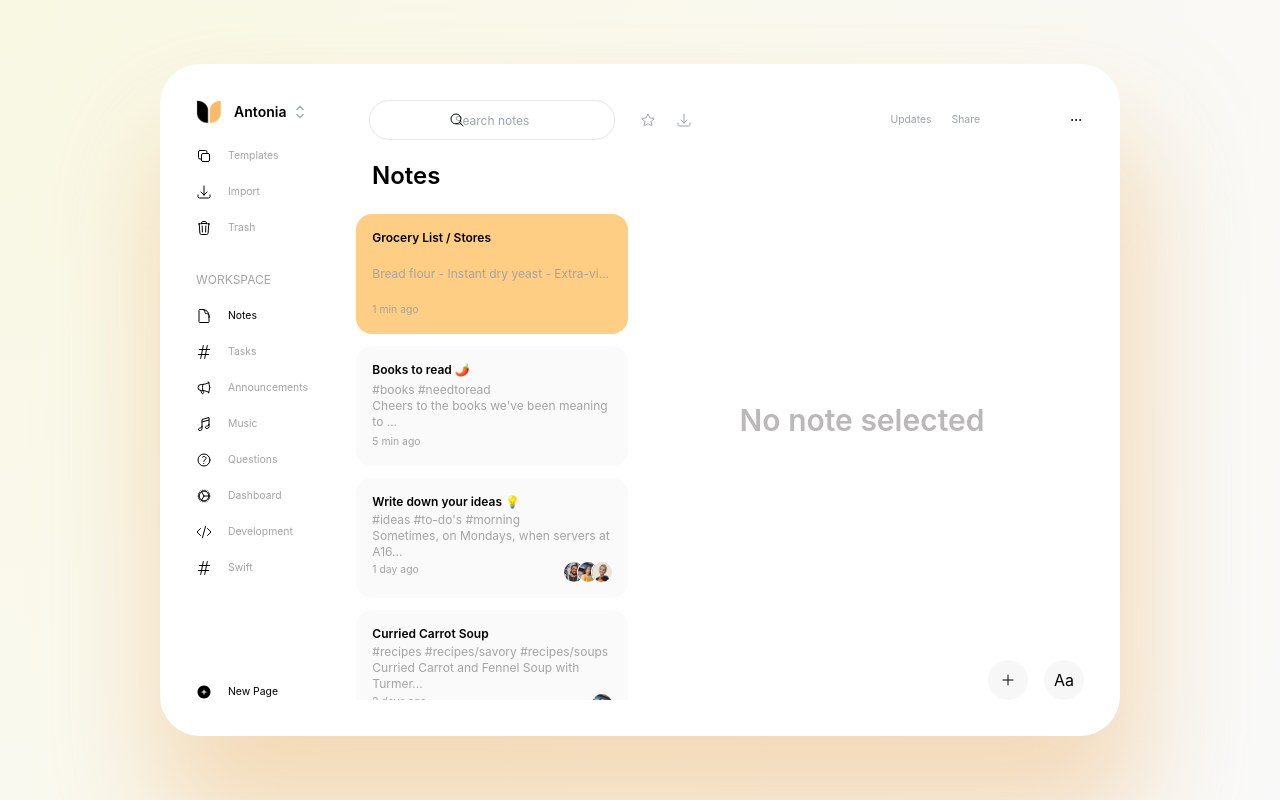
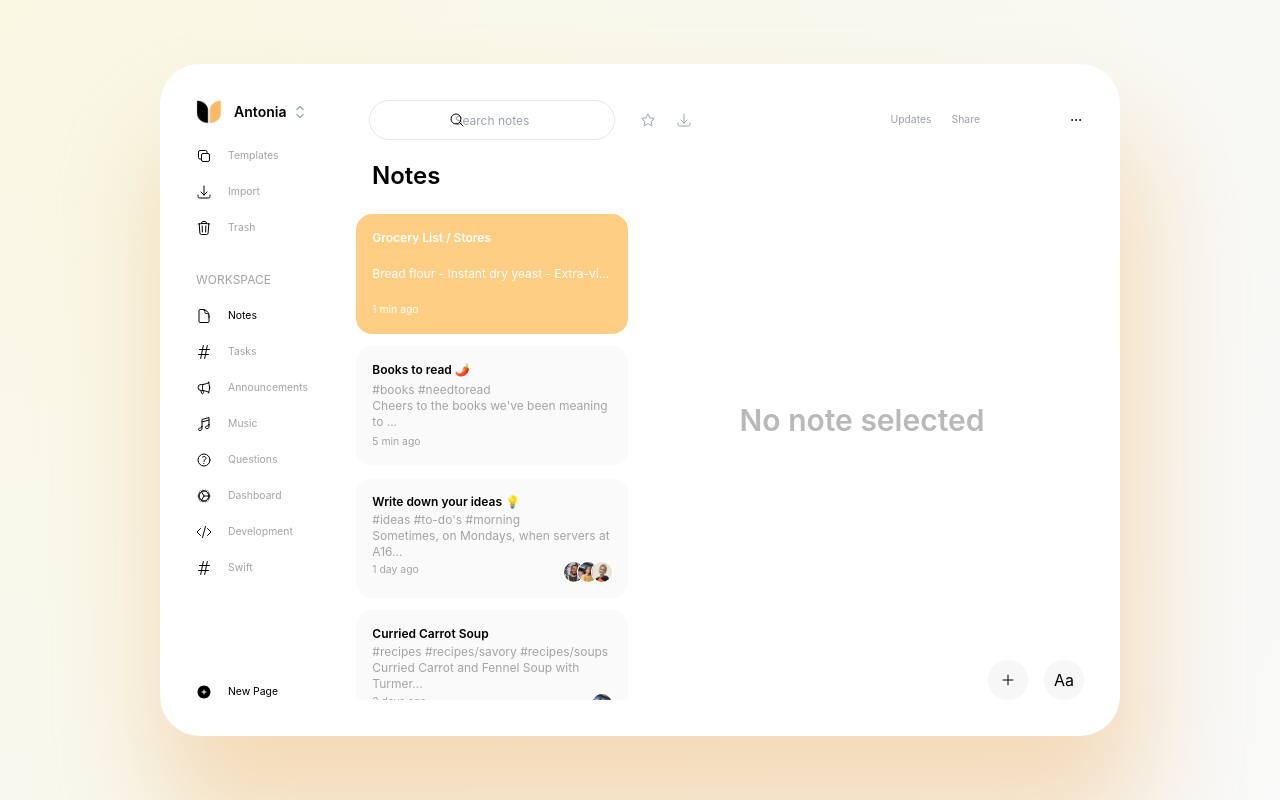
Before and after one commit to AntoniaGranit/wudpecker-task, a React (Create React App) app: page / in a window 1280 px wide. In both pictures the pointer is over the element "Grocery List / Stores". Built offline with nearby package versions, Linux system fonts and the light colour scheme.

Commit message:
custom css effect for notes card title

```diff
--- a/src/components/NotesListItem.js
+++ b/src/components/NotesListItem.js
@@ -23,7 +23,7 @@ const NotesListItem = ({
             selectedNote === note
               ? "bg-primary-orange text-white"
               : "bg-inactive-note text-light-grey"
-          } hover:bg-lighter-orange hover:transition-bg transition duration-300 ease-in-out cursor-pointer flex flex-col justify-between p-4 rounded-2xl w-11/12 min-h-[120px]`}
+          } custom-card-hover hover:bg-lighter-orange hover:text-white hover:transition-bg transition duration-300 ease-in-out cursor-pointer flex flex-col justify-between p-4 rounded-2xl w-11/12 min-h-[120px]`}
           onClick={() => {
             setSelectedNote(index);
             onCardClick(note);
--- a/src/index.css
+++ b/src/index.css
@@ -28,3 +28,7 @@ code {
   font-family: source-code-pro, Menlo, Monaco, Consolas, "Courier New",
     monospace;
 }
+
+.custom-card-hover:hover .text-xs {
+  color: white;
+}
```
